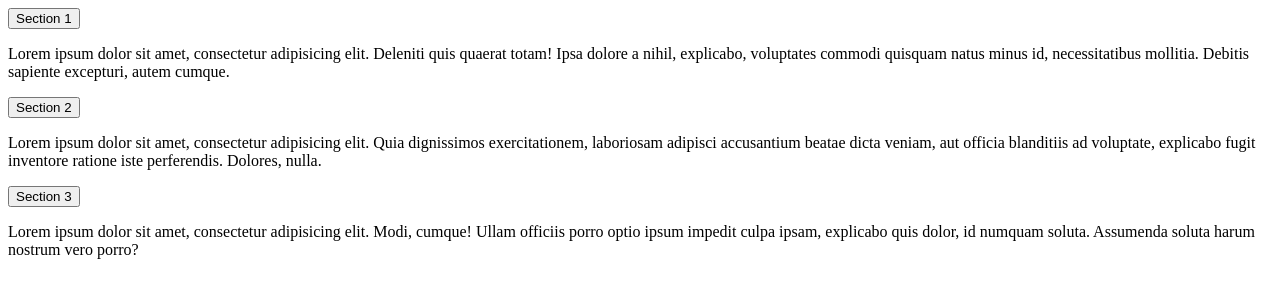
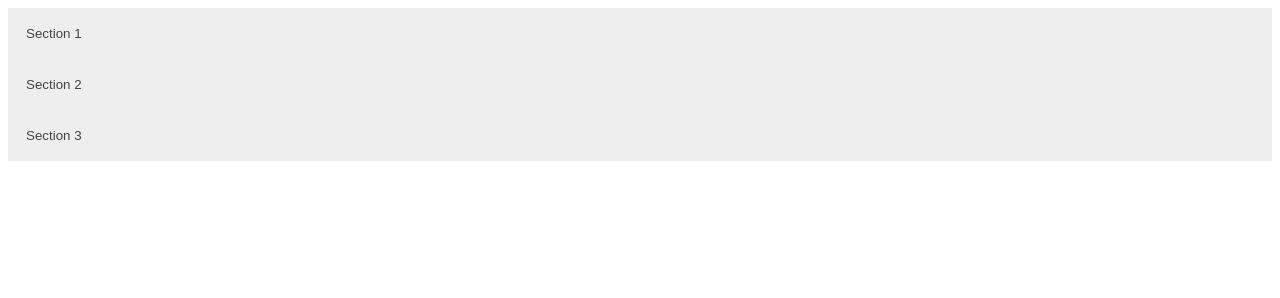
Before and after one commit to tjbulick/accordion, a website: page index.html in a window 1280 px wide. Drawn offline with Linux system fonts and the light colour scheme.

Commit message:
external styles and scripts

```diff
--- a/index.html
+++ b/index.html
@@ -3,6 +3,7 @@
 <head>
 	<meta charset="UTF-8">
 	<title>Accordion</title>
+	<link rel="stylesheet" href="style.css">
 </head>
 <body>
 	<button class="accordion">Section 1</button>
@@ -19,5 +20,6 @@
 	<div class="panel">
 		<p>Lorem ipsum dolor sit amet, consectetur adipisicing elit. Modi, cumque! Ullam officiis porro optio ipsum impedit culpa ipsam, explicabo quis dolor, id numquam soluta. Assumenda soluta harum nostrum vero porro?</p>
 	</div>
+	<script src="index.js"></script>
 </body>
 </html>
```
